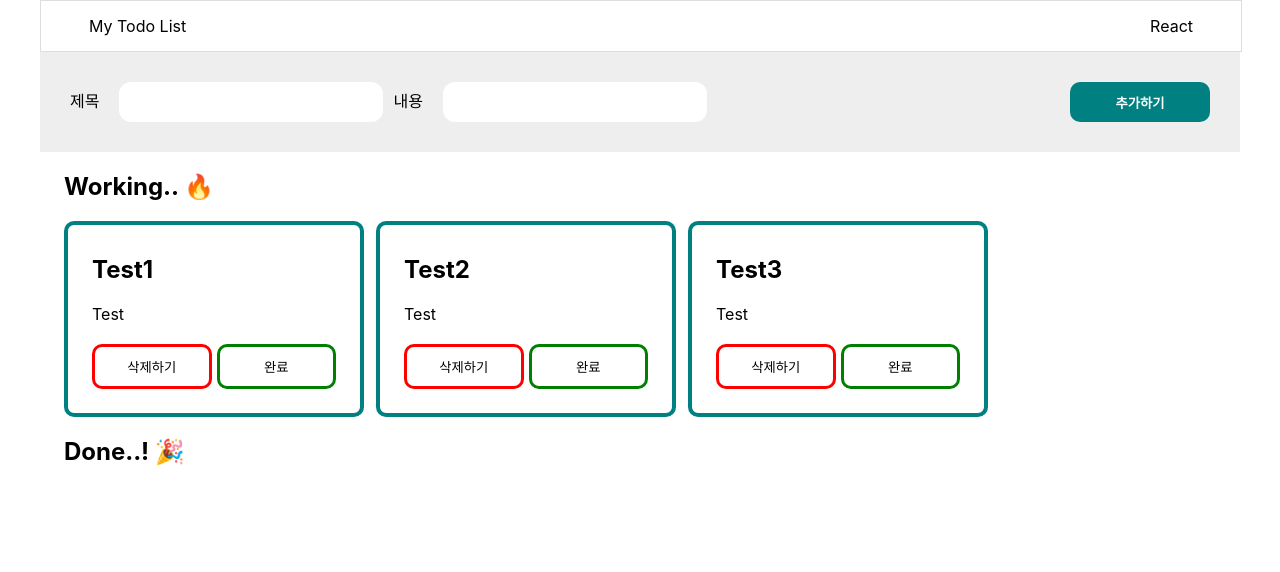
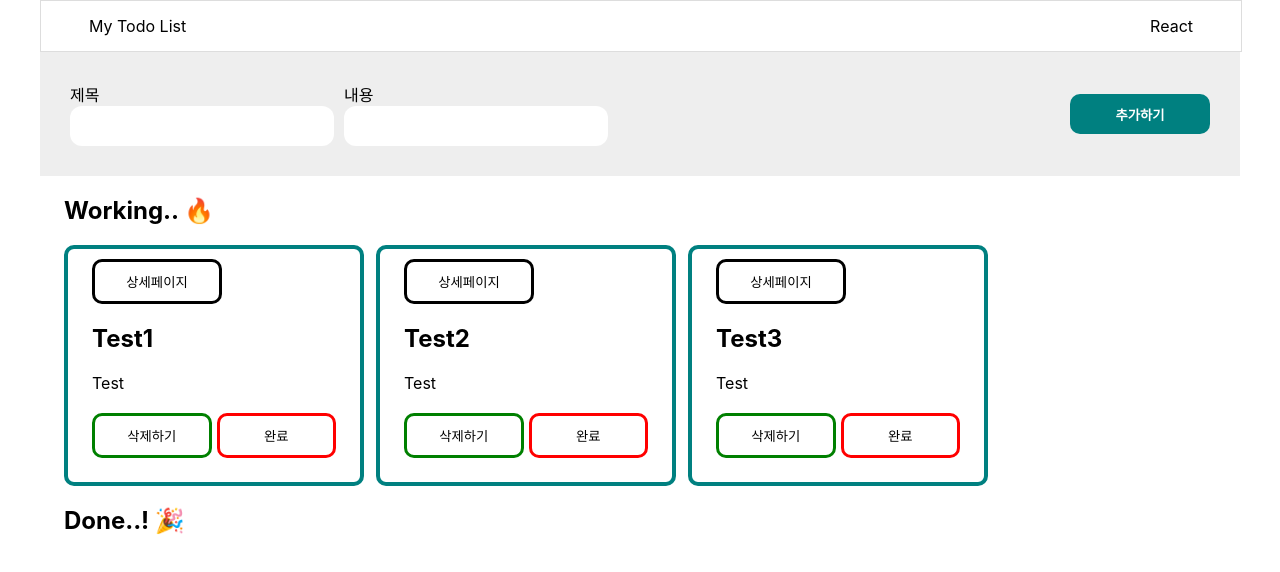
Before and after one commit to haruharuganda/ToDoList, a React (Create React App) app: page / in a window 1280 px wide. Shown: the top 572 px of the page. Built offline with nearby package versions, Linux system fonts and the light colour scheme.

Commit message:
기존에 있던 JS파일들을 Css in JS으로 변경

```diff
--- a/src/App.css
+++ b/src/App.css
@@ -4,17 +4,17 @@
 div {
   box-sizing: border-box;
 }
-.app {
+/* .app {
   display: flex;
   justify-content: center;
-}
-.container {
+} */
+/* .container {
   width: 1200px;
-}
+} */
 /*=================================
               nav
 ===================================*/
-.navigation {
+/* .navigation {
   width: 100%;
   height: 50px;
   border: 1px solid #ddd;
@@ -33,38 +33,38 @@ div {
   justify-content: space-between;
 
   padding: 30px;
-}
+} */
 
 /*=================================
               header
 ===================================*/
-.header {
+/* .header {
   background-color: #eee;
   display: flex;
   align-items: center;
 
   justify-content: space-between;
-}
+} */
 
-.header > .input-container {
+/* .header > .input-container {
   display: flex;
   padding: 30px;
   gap: 10px;
-}
+} */
 
-.input-label {
+/* .input-label {
   margin-right: 20px;
-}
+} */
 
-.add-input {
+/* .add-input {
   border: none;
   border-radius: 12px;
   height: 40px;
   padding: 0 12px;
   width: 240px;
-}
+} */
 
-.header > .button {
+/* .header > .button {
   padding: 30px;
 }
 
@@ -76,33 +76,33 @@ div {
   font-weight: 700;
   height: 40px;
   width: 140px;
-}
+} */
 
 /*=================================
               body
 ===================================*/
-main {
+/* main {
   display: block;
   padding: 0 24px;
-}
-.list {
+} */
+/* .list {
   display: flex;
   flex-wrap: wrap;
   gap: 12px;
-}
-.content-box {
+} */
+/* .content-box {
   width: 300px;
   border: 4px solid teal;
   border-radius: 10px;
   padding: 10px 24px 24px;
-}
+} */
 .buttons {
   margin-top: 20px;
   display: flex;
   gap: 5px;
 }
 
-.buttons > button {
+/* .buttons > button {
   padding: 10px;
   width: 130px;
   border-radius: 10px;
@@ -112,5 +112,5 @@ main {
   border: solid red;
 }
 .buttons > .finish-button {
-  border: solid green;
-}
+  border: solid grey;
+} */
--- a/src/components/CustomButton.js
+++ b/src/components/CustomButton.js
@@ -1,13 +1,24 @@
-function CustomButton({ ClassName, onClick, children, working }) {
+import styled from "styled-components";
+
+function CustomButton({ bordercolor, onClick, children, working }) {
   let text = children;
   if (!working && text === "완료") {
     text = "취소";
   }
   return (
-    <button className={ClassName} onClick={onClick}>
+    <Button bordercolor={bordercolor} onClick={onClick}>
       {text}
-    </button>
+    </Button>
   );
 }
 
 export default CustomButton;
+
+const Button = styled.button`
+  padding: 10px;
+  width: 130px;
+  border-radius: 10px;
+  background-color: transparent;
+
+  border: solid ${({ bordercolor }) => bordercolor};
+`;
--- a/src/components/Input.js
+++ b/src/components/Input.js
@@ -1,16 +1,27 @@
-const Input = ({ current, children, seting, blankchack }) => {
+import styled from "styled-components";
+
+const Input = ({ current, children, seting }) => {
   return (
-    <div className="input-container">
-      <div className="input-group">
-        <label className="input-label">{children}</label>
-        <input
-          type={"text"}
-          className="add-input"
-          value={current}
-          onChange={(e) => seting(e.target.value)}
-        ></input>
-      </div>
+    <div className="input-group">
+      <InputLabel>{children}</InputLabel>
+      <AddInput
+        type={"text"}
+        value={current}
+        onChange={(e) => seting(e.target.value)}
+      ></AddInput>
     </div>
   );
 };
 export default Input;
+
+const InputLabel = styled.div`
+  margin-right: 20px;
+`;
+
+const AddInput = styled.input`
+  border: none;
+  border-radius: 12px;
+  height: 40px;
+  padding: 0 12px;
+  width: 240px;
+`;
--- a/src/components/Navigation.js
+++ b/src/components/Navigation.js
@@ -1,12 +1,36 @@
+import styled from "styled-components";
+
 const Navigation = () => {
   return (
-    <nav className="navigation">
-      <div className="text">
+    <Nav>
+      <Text>
         <div className="myTodo">My Todo List</div>
         <div className="React">React</div>
-      </div>
-    </nav>
+      </Text>
+    </Nav>
   );
 };
 
 export default Navigation;
+
+const Nav = styled.nav`
+  width: 100%;
+  height: 50px;
+  border: 1px solid #ddd;
+  position: relative;
+`;
+
+const Text = styled.div`
+  display: block;
+  width: 97%;
+  display: flex;
+
+  position: absolute;
+  left: 50%;
+  top: 50%;
+  transform: translate(-50%, -50%);
+
+  justify-content: space-between;
+
+  padding: 30px;
+`;
--- a/src/components/ToDo.js
+++ b/src/components/ToDo.js
@@ -1,8 +1,11 @@
+import react, { useState } from "react";
+import styled from "styled-components";
+
 import Navigation from "./Navigation";
-import react, { useState } from "react";
 import Head from "./head";
 import Main from "./main";
 
+//TodoList의 전체적인 컴포넌트 틀
 function ToDo() {
   const [cards, setCards] = useState([
     { id: 0, title: "Test1", content: "Test", working: true },
@@ -11,14 +14,22 @@ function ToDo() {
   ]);
 
   return (
-    <div className="app">
-      <div className="container">
+    <App>
+      <Container>
         <Navigation />
         <Head cards={cards} setCards={setCards} />
         <Main cards={cards} setCards={setCards} />
-      </div>
-    </div>
+      </Container>
+    </App>
   );
 }
 
 export default ToDo;
+
+const App = styled.div`
+  display: flex;
+  justify-content: center;
+`;
+const Container = styled.div`
+  width: 1200px;
+`;
--- a/src/components/ToDoList.js
+++ b/src/components/ToDoList.js
@@ -1,13 +1,16 @@
+import styled from "styled-components";
+
 import CustomButton from "./CustomButton";
 
 const ToDoList = (props) => {
   return (
-    <div key={props.cards.id} className="content-box">
+    <ContentBox key={props.cards.id}>
+      <CustomButton>상세페이지</CustomButton>
       <h2>{props.cards.title}</h2>
       <div>{props.cards.content}</div>
-      <div className="buttons">
+      <Button>
         <CustomButton
-          ClassName="delete-button"
+          bordercolor="green"
           onClick={() => props.deleteCardsHandler(props.cards.id)}
         >
           삭제하기
@@ -15,14 +18,28 @@ const ToDoList = (props) => {
 
         <CustomButton
           ClassName="finish-button"
+          bordercolor="red"
           onClick={() => props.finishCardsHandler(props.cards.id)}
           working={props.cards.working}
         >
           완료
         </CustomButton>
-      </div>
-    </div>
+      </Button>
+    </ContentBox>
   );
 };
 
 export default ToDoList;
+
+const ContentBox = styled.div`
+  width: 300px;
+  border: 4px solid teal;
+  border-radius: 10px;
+  padding: 10px 24px 24px;
+`;
+
+const Button = styled.div`
+  margin-top: 20px;
+  display: flex;
+  gap: 5px;
+`;
--- a/src/components/head.js
+++ b/src/components/head.js
@@ -1,4 +1,6 @@
 import react, { useState } from "react";
+import styled from "styled-components";
+
 import Input from "./Input";
 
 const Head = ({ cards, setCards }) => {
@@ -19,35 +21,53 @@ const Head = ({ cards, setCards }) => {
   };
 
   return (
-    <header className="header">
-      <div className="input-container">
-        <div className="input-container">
-          <div className="input-group">
-            <label className="input-label">제목</label>
-            <input
+    <Header>
+      <InputContainer>
+        <Input
           type={"text"}
-              className="add-input"
           value={title}
           onChange={(e) => setTitle(e.target.value)}
-            ></input>
-          </div>
-        </div>
-        <div className="input-container">
-          <div className="input-group">
-            <label className="input-label">내용</label>
-            <input
+        >
+          제목
+        </Input>
+        <Input
           type={"text"}
-              className="add-input"
           value={content}
           onChange={(e) => setContent(e.target.value)}
-            ></input>
-          </div>
-        </div>
-      </div>
-      <div className="button">
-        <button onClick={addCardHandler}>추가하기</button>
-      </div>
-    </header>
+        >
+          내용
+        </Input>
+      </InputContainer>
+      <Buttonbox>
+        <Button onClick={addCardHandler}>추가하기</Button>
+      </Buttonbox>
+    </Header>
   );
 };
 export default Head;
+
+const Header = styled.header`
+  background-color: #eee;
+  display: flex;
+  align-items: center;
+
+  justify-content: space-between;
+`;
+const InputContainer = styled.div`
+  display: flex;
+  padding: 30px;
+  gap: 10px;
+`;
+const Buttonbox = styled.div`
+  padding: 30px;
+`;
+
+const Button = styled.button`
+  background-color: teal;
+  border: none;
+  border-radius: 10px;
+  color: #fff;
+  font-weight: 700;
+  height: 40px;
+  width: 140px;
+`;
--- a/src/components/main.js
+++ b/src/components/main.js
@@ -1,3 +1,5 @@
+import styled from "styled-components";
+
 import ToDoList from "./ToDoList";
 
 const Main = ({ cards, setCards }) => {
@@ -15,10 +17,13 @@ const Main = ({ cards, setCards }) => {
     setCards(newCardsList);
   };
 
+  {
+    console.log(cards.id);
+  }
   return (
-    <main className="body">
+    <Body>
       <h2>Working.. 🔥</h2>
-      <div className="list">
+      <List>
         {cards.map((cards) => {
           if (cards.working) {
             return (
@@ -31,10 +36,10 @@ const Main = ({ cards, setCards }) => {
             );
           } else return null;
         })}
-      </div>
+      </List>
 
       <h2>Done..! 🎉</h2>
-      <div className="list">
+      <List>
         {cards.map((cards) => {
           if (!cards.working) {
             return (
@@ -47,9 +52,19 @@ const Main = ({ cards, setCards }) => {
             );
           } else return null;
         })}
-        <div className="list"></div>
-      </div>
-    </main>
+      </List>
+    </Body>
   );
 };
 export default Main;
+
+const Body = styled.main`
+  display: block;
+  padding: 0 24px;
+`;
+
+const List = styled.main`
+  display: flex;
+  flex-wrap: wrap;
+  gap: 12px;
+`;
```
Also changed, not shown: src/components/viewDetails/viewDetails.js (added). Lines whose indentation alone changed are shown as unchanged.
